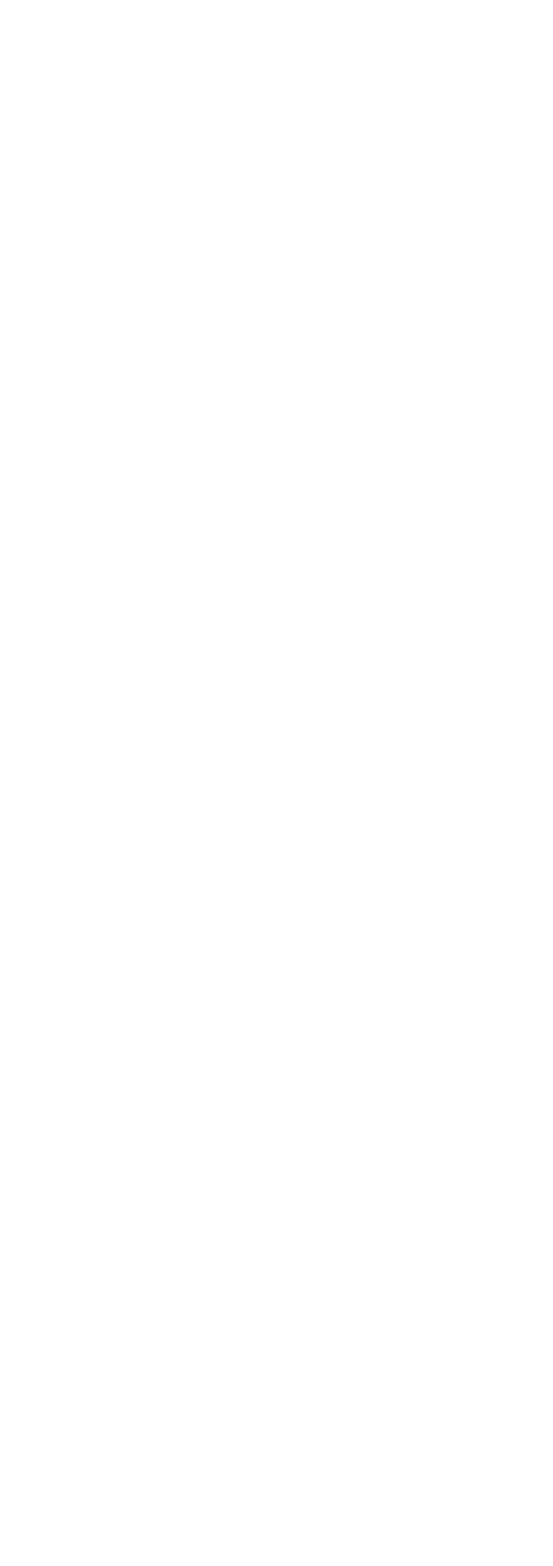
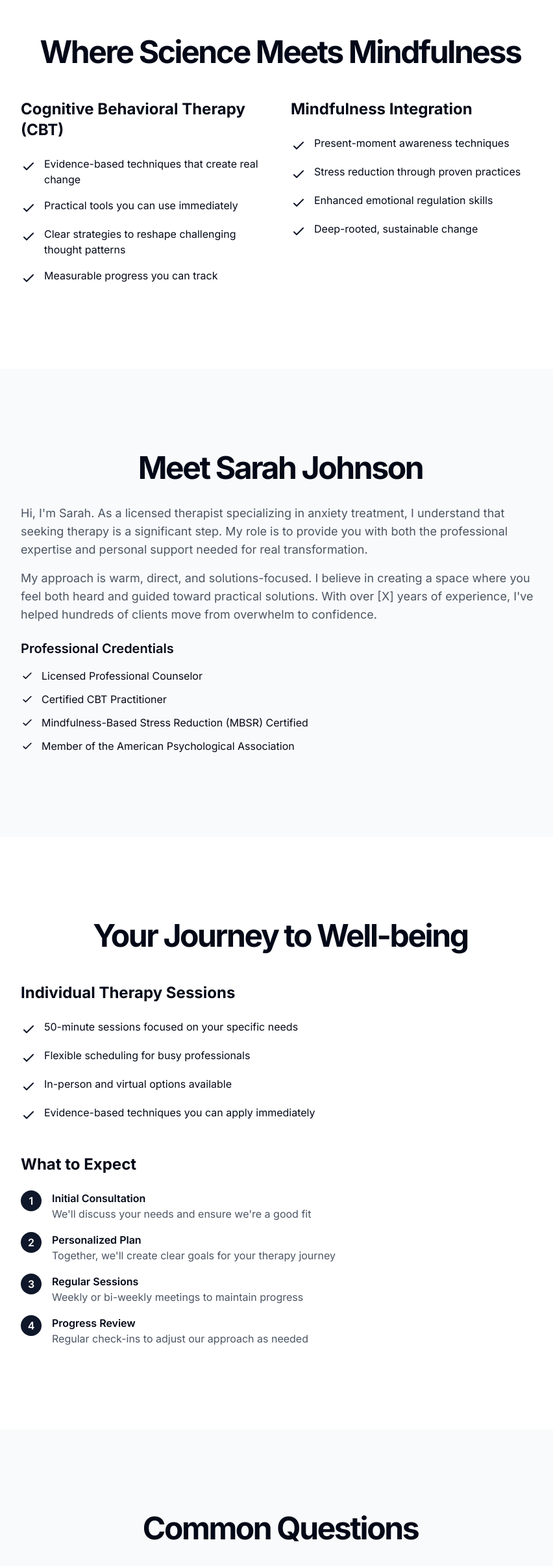
Before and after one commit to matmaz99/ttingMinful, a Next.js app: page / in a window 1280 px wide. Shown: the part 1260-3670 px from the top of the page at 65% size, without its empty margins (208-1060 px from the left). Before the commit the page ends 1188 px from the top, so only its background shows below. Built offline with nearby package versions, Linux system fonts and the light colour scheme.

Commit message:
Update main page with all sections

```diff
--- a/app/page.tsx
+++ b/app/page.tsx
@@ -1,11 +1,23 @@
 import { Hero } from '@/components/sections/hero'
 import { ProblemSolution } from '@/components/sections/problem-solution'
+import { Approach } from '@/components/sections/approach'
+import { About } from '@/components/sections/about'
+import { Services } from '@/components/sections/services'
+import { FAQ } from '@/components/sections/faq'
+import { Booking } from '@/components/sections/booking'
+import { Footer } from '@/components/sections/footer'
 
 export default function Home() {
   return (
     <main className="min-h-screen">
       <Hero />
       <ProblemSolution />
+      <Approach />
+      <About />
+      <Services />
+      <FAQ />
+      <Booking />
+      <Footer />
     </main>
   )
 }
```
